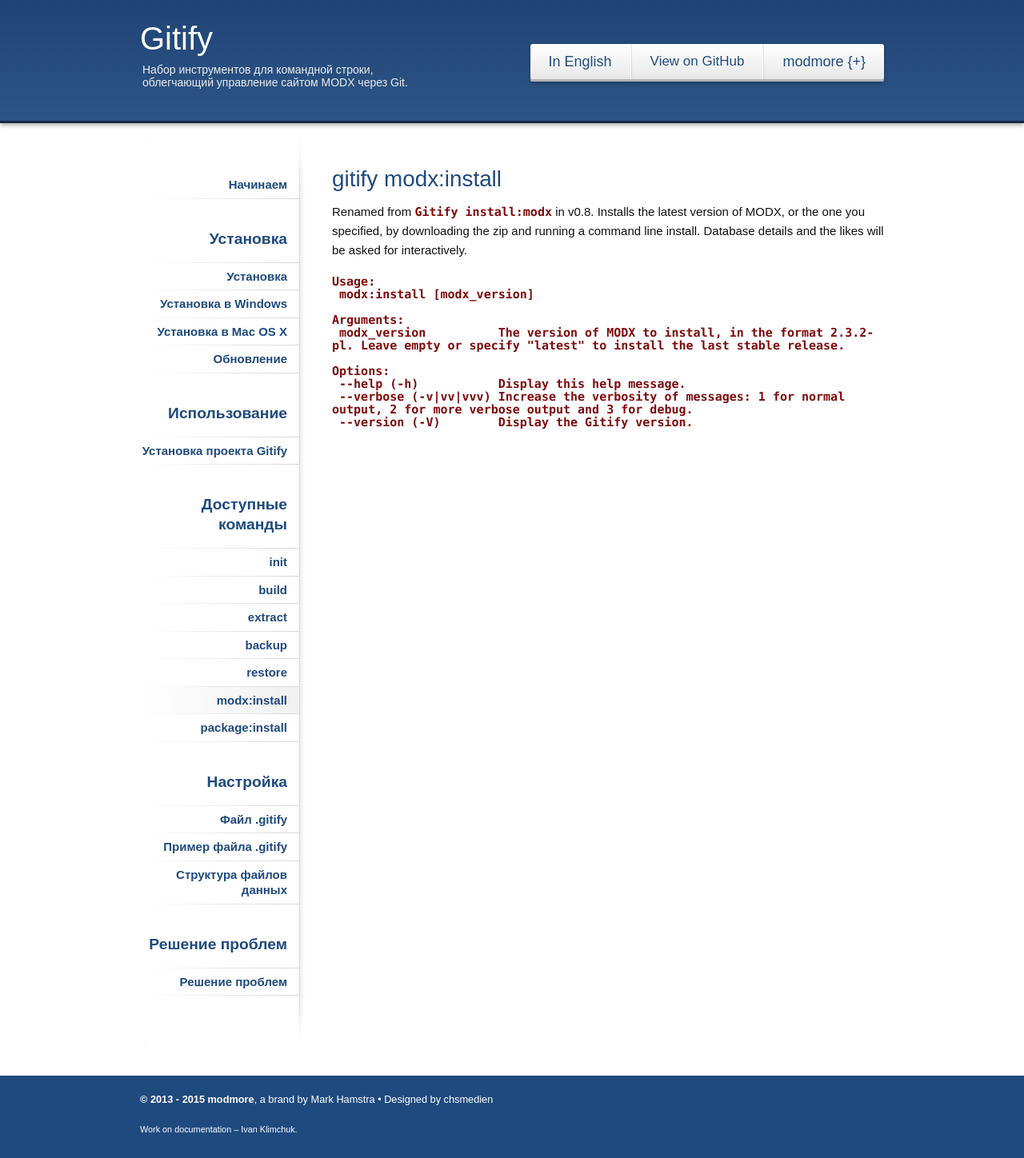
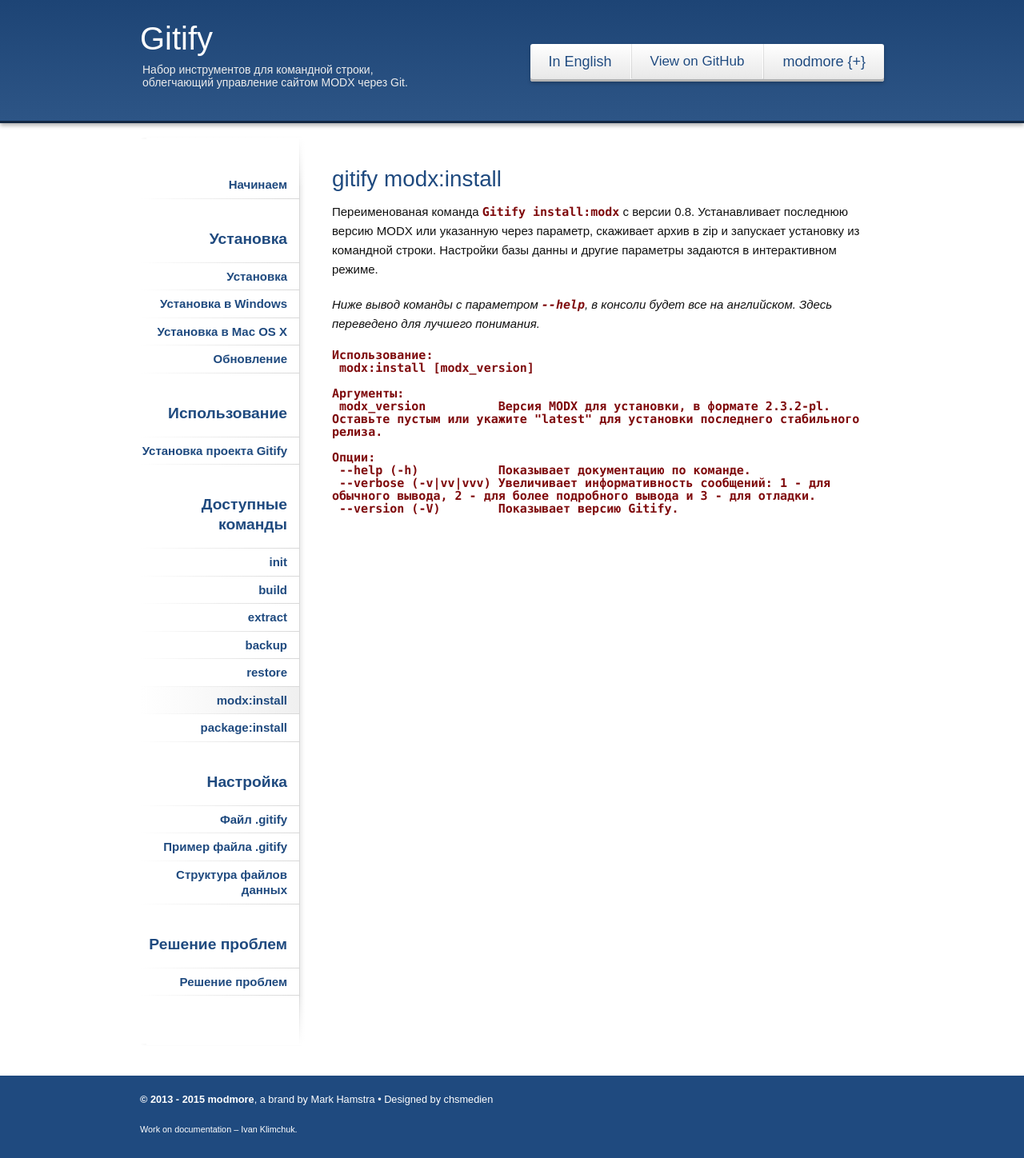
Before and after one commit to modmore/Gitify, a Jekyll site: the page built from _posts/ru/2015-07-09-modxinstall.md, in a window 1280 px wide. Shown: the whole page at 80% size. Built offline with Jekyll 4.4.1, drawn with Linux system fonts in a browser that asks for light colours; Markdown is read by kramdown in place of the engine named in the settings.

Commit message:
Translated command modx:install

`````diff
--- a/_posts/ru/2015-07-09-modxinstall.md
+++ b/_posts/ru/2015-07-09-modxinstall.md
@@ -8,17 +8,19 @@ order: 5
 
 # gitify modx:install
 
-Renamed from `Gitify install:modx` in v0.8. Installs the latest version of MODX, or the one you specified, by downloading the zip and running a command line install. Database details and the likes will be asked for interactively.
+Переименованая команда `Gitify install:modx` с  версии 0.8. Устанавливает последнюю версию MODX или указанную через параметр, скаживает архив в zip и запускает установку из командной строки. Настройки базы данны и другие параметры задаются в интерактивном режиме.
 
-````
-Usage:
+_Ниже вывод команды с параметром `--help`, в консоли будет все на английском. Здесь переведено для лучшего понимания._
+
+```bash
+Использование:
  modx:install [modx_version]
 
-Arguments:
- modx_version          The version of MODX to install, in the format 2.3.2-pl. Leave empty or specify "latest" to install the last stable release.
+Аргументы:
+ modx_version          Версия MODX для установки, в формате 2.3.2-pl. Оставьте пустым или укажите "latest" для установки последнего стабильного релиза.
 
-Options:
- --help (-h)           Display this help message.
- --verbose (-v|vv|vvv) Increase the verbosity of messages: 1 for normal output, 2 for more verbose output and 3 for debug.
- --version (-V)        Display the Gitify version.
-````
+Опции:
+ --help (-h)           Показывает документацию по команде.
+ --verbose (-v|vv|vvv) Увеличивает информативность сообщений: 1 - для обычного вывода, 2 - для более подробного вывода и 3 - для отладки.
+ --version (-V)        Показывает версию Gitify.
+```
`````
